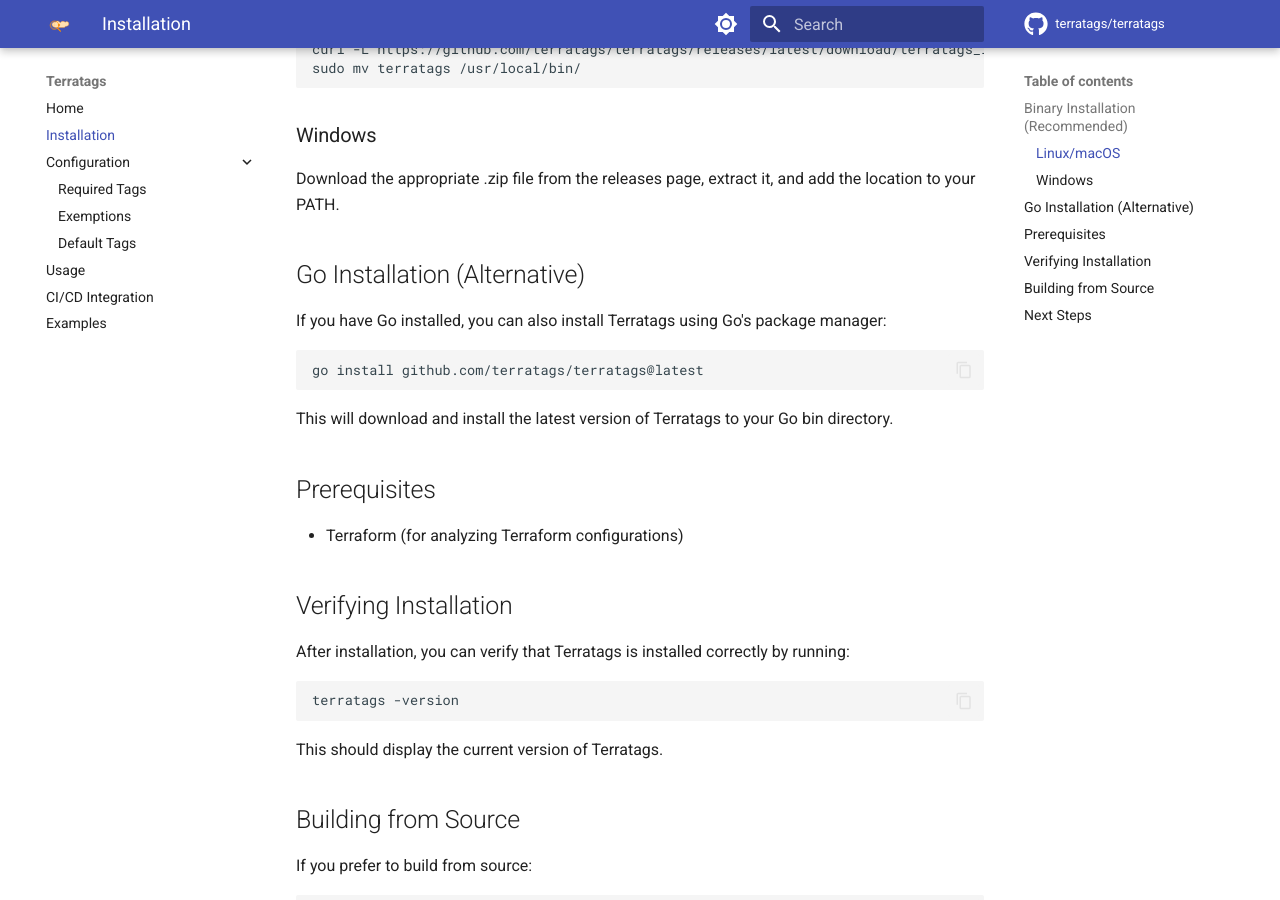
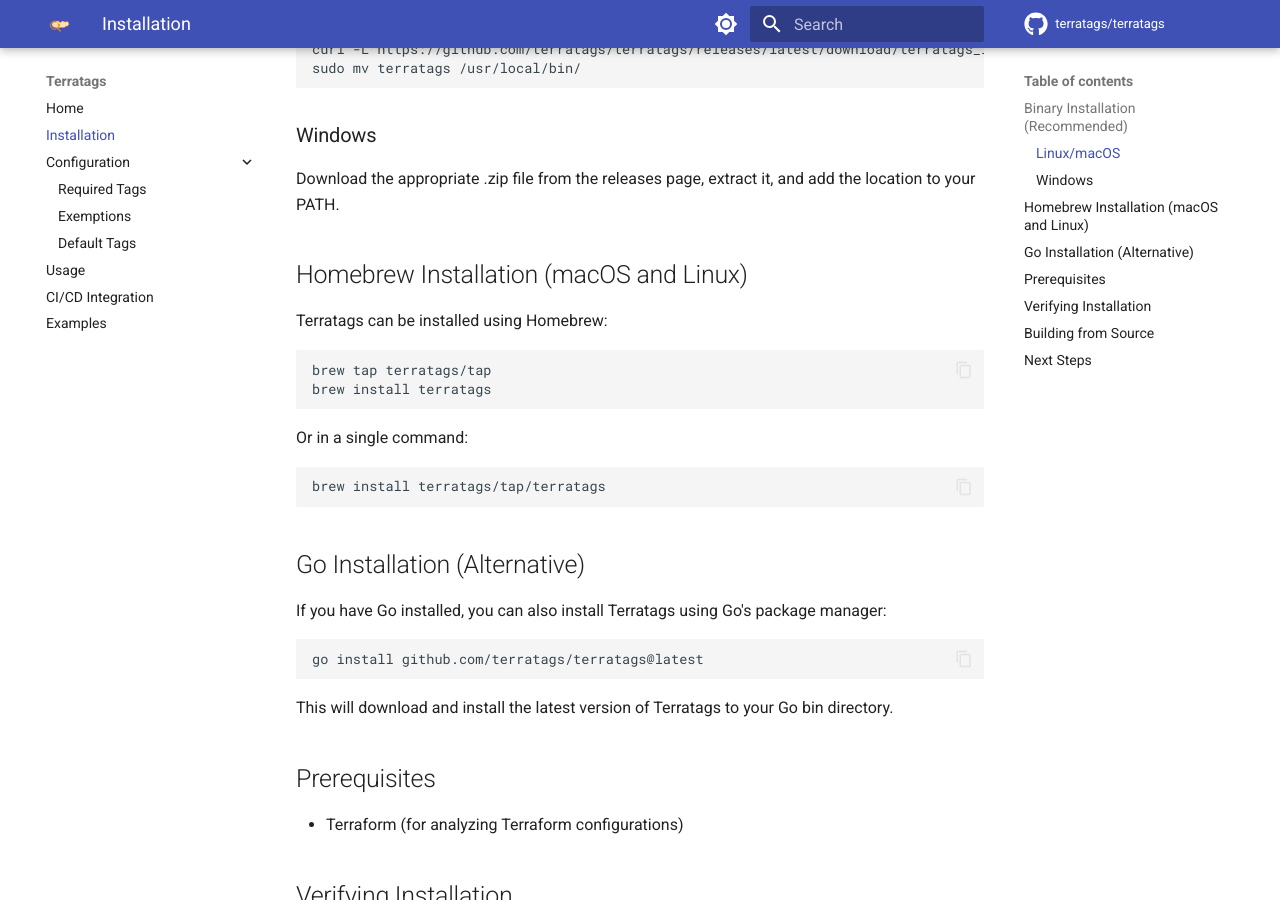
Before and after one commit to terratags/terratags, an MkDocs documentation site: the page built from docs/installation.md, in a window 1280 px wide and 900 px high, scrolled down 524 px. Built offline with MkDocs 1.6.1 and Material for MkDocs 9.7.7, drawn with Linux system fonts in a browser that asks for light colours; comment, search, counter and statistics services are not loaded.

Commit message:
feat : add brew support

````diff
--- a/docs/installation.md
+++ b/docs/installation.md
@@ -21,6 +21,21 @@
 ### Windows
 
 Download the appropriate .zip file from the releases page, extract it, and add the location to your PATH.
+
+## Homebrew Installation (macOS and Linux)
+
+Terratags can be installed using Homebrew:
+
+```bash
+brew tap terratags/tap
+brew install terratags
+```
+
+Or in a single command:
+
+```bash
+brew install terratags/tap/terratags
+```
 
 ## Go Installation (Alternative)
 
````
Also changed, not shown: README.md (+10 -0 lines), goreleaser.yaml (+14 -0 lines).
